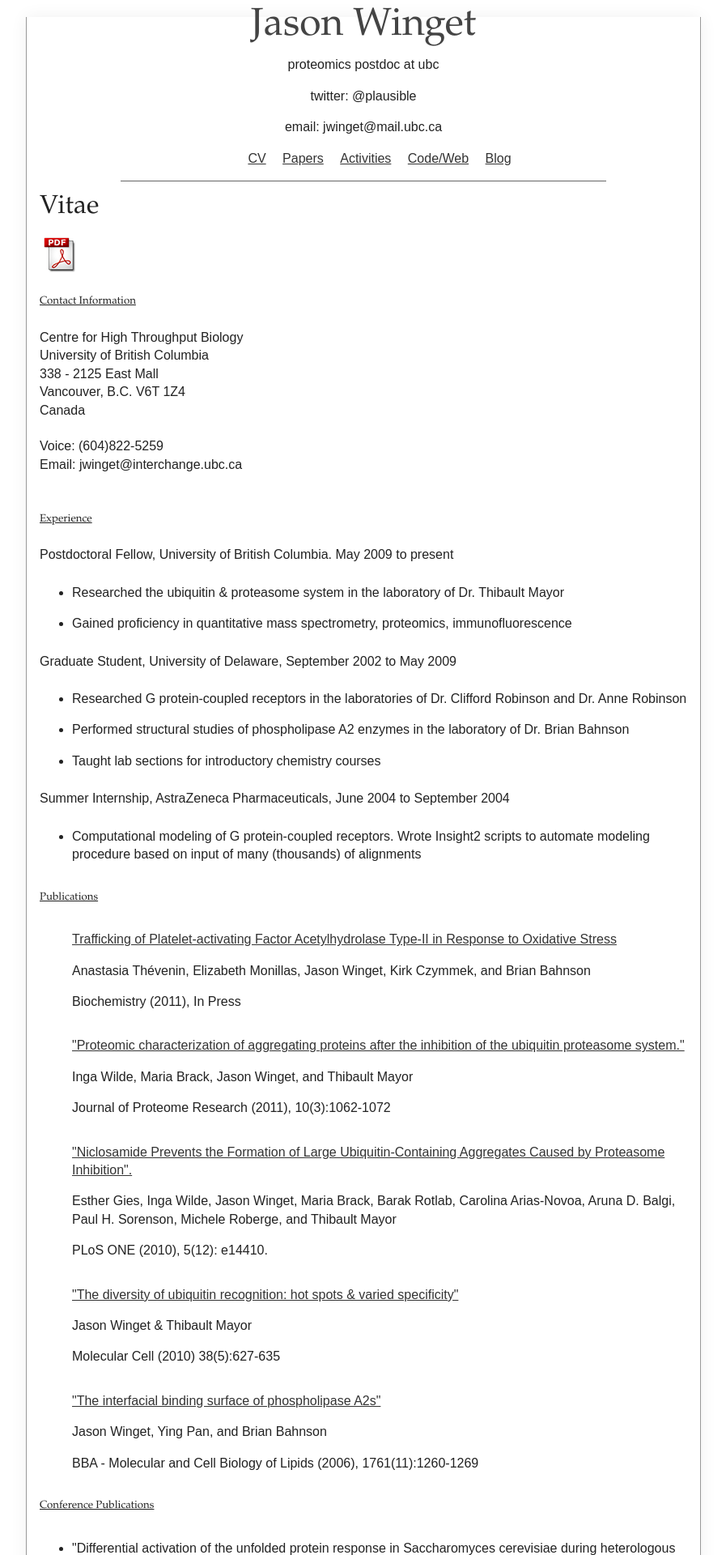
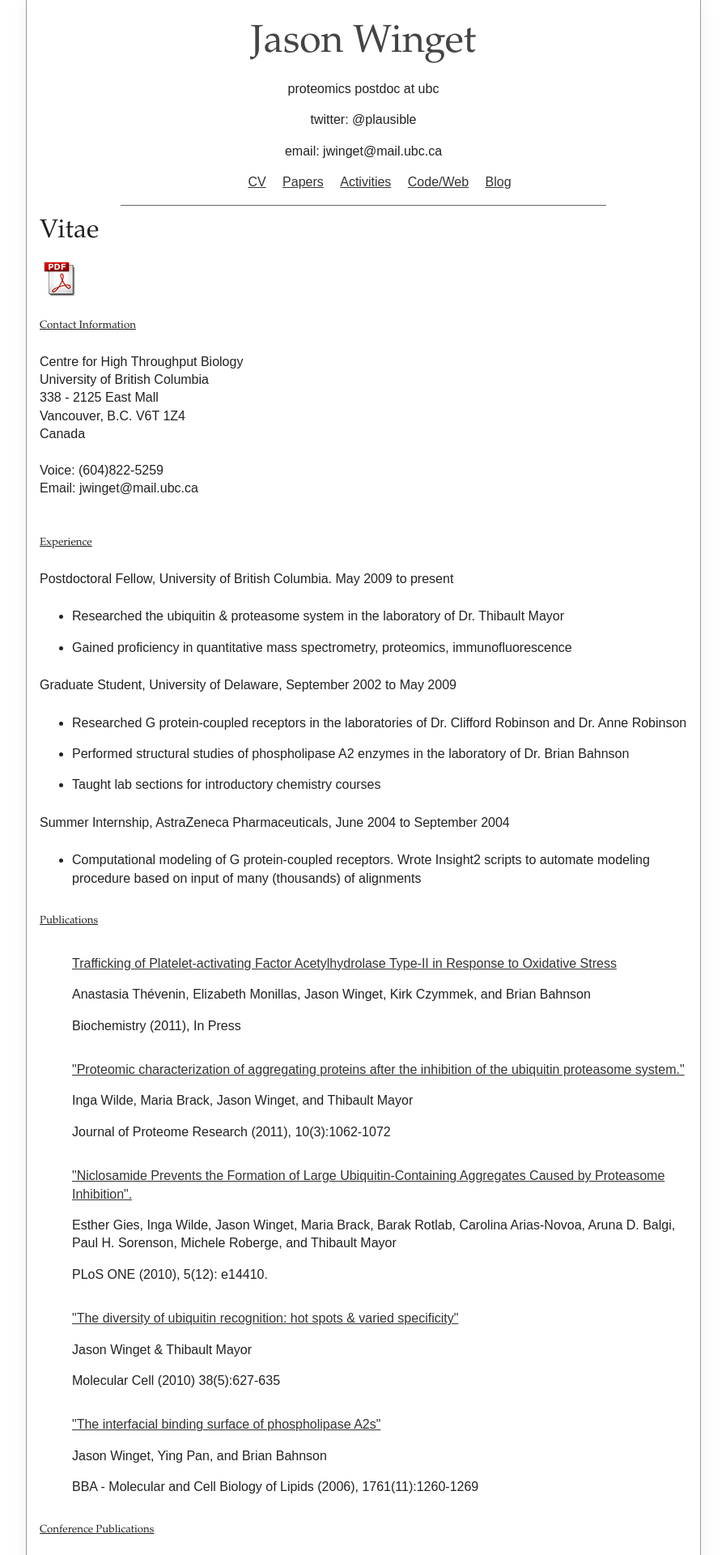
Before and after one commit to jwinget/jwinget.github.com, a Jekyll site: the page built from cv.html, in a window 1280 px wide. Shown: the top 1920 px of the page at 81% size, without its empty margins (191-1088 px from the left). Built offline with Jekyll 4.4.1, drawn with Linux system fonts in a browser that asks for light colours; nearby versions of some CDN libraries; some web fonts are replaced.

Commit message:
Adjusting header layout

```diff
--- a/css/style.css
+++ b/css/style.css
@@ -228,8 +228,8 @@ body { background: white; color: #222; line-height: 140%; }
 body { font-family: 'Coustard', 'Garamond', 'Georgia' serif; font-size: 1em; }
 h1, h5 { font-family: 'Garamond', 'Georgia', serif; font-weight: normal; }
 h5 { text-decoration: underline }
-header { text-align: center; }
-header h1 a { text-decoration: none; color: #444; font-size: 1.5em; }
+header { text-align: center; padding-top: 0.5em; }
+header h1 a { text-decoration: none; color: #444; font-size: 1.5em; line-height: 100%; }
 header h1 a:visited { color: #444; }
 header h2, header h3 { font-size: 1em; font-weight: normal; }
 header:after {
--- a/cv.html
+++ b/cv.html
@@ -13,7 +13,7 @@ title: Jason Winget
 	Canada<br />
 	<br />
 	Voice: (604)822-5259<br />
-	Email: jwinget@interchange.ubc.ca<br />
+	Email: jwinget@mail.ubc.ca<br />
 	<br />
 	<h5>Experience</h5>
 	Postdoctoral Fellow, University of British Columbia. May 2009 to present
```
